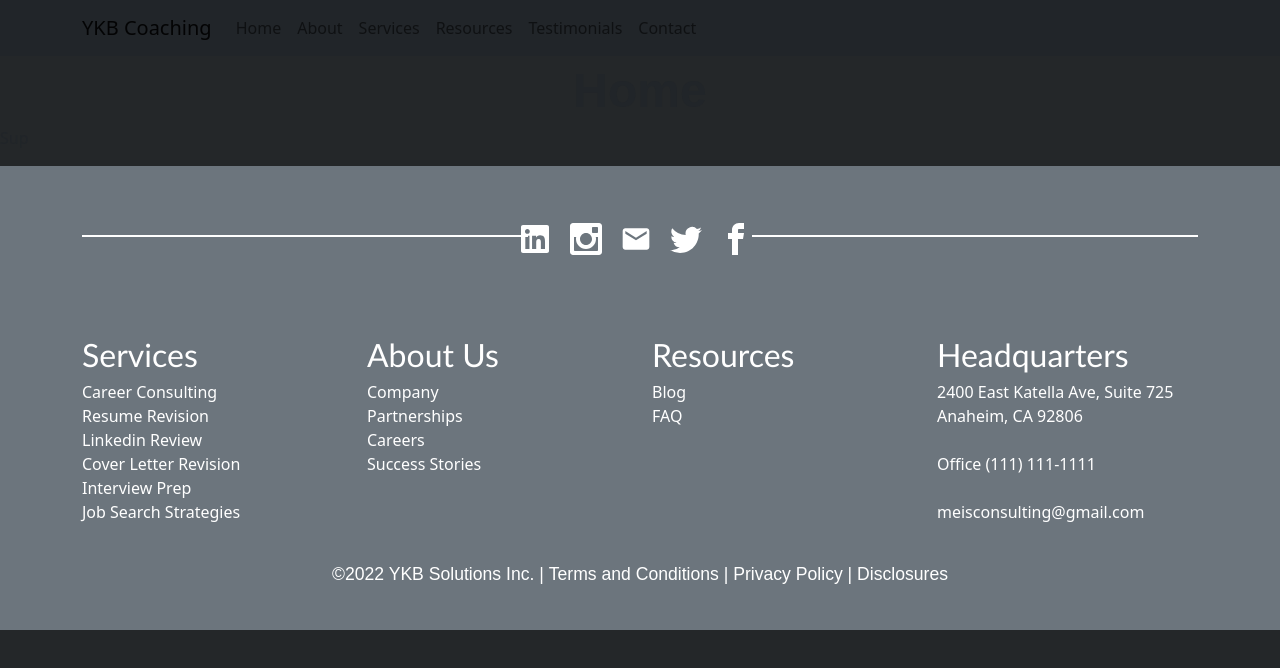
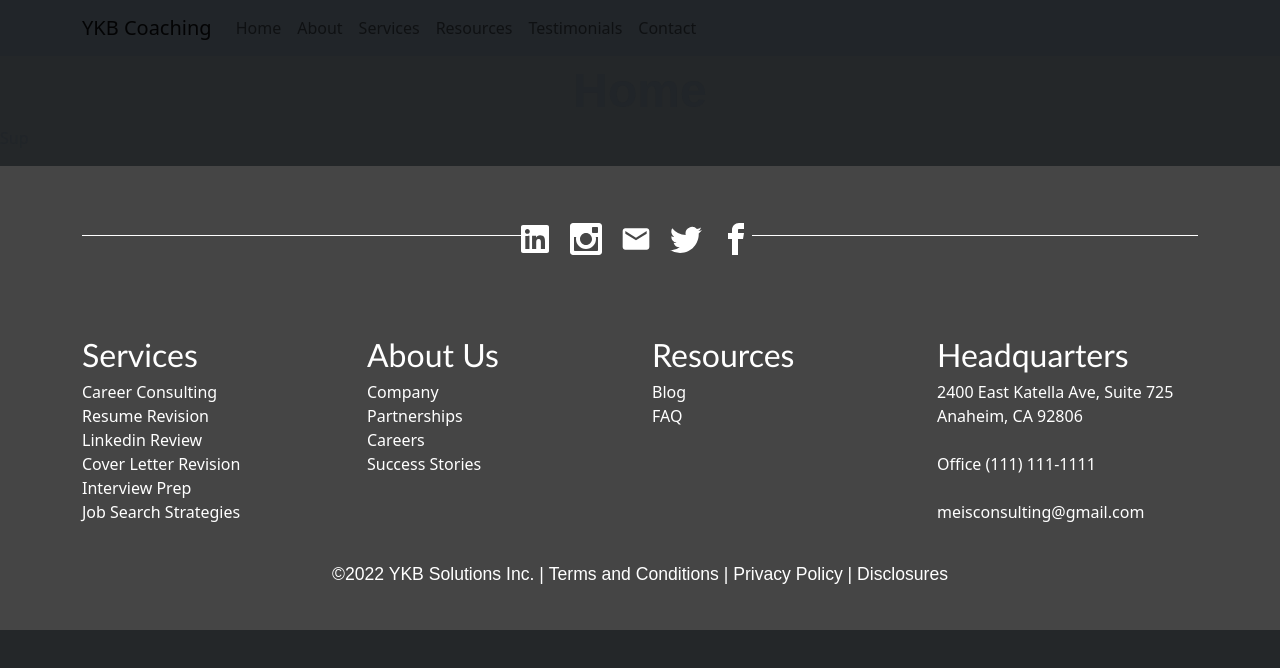
Before and after one commit to jermeewinn/YKB-solutions, a React (Create React App) app: page / in a window 1280 px wide. Shown: the top 668 px of the page. Built offline with nearby package versions, Linux system fonts and the light colour scheme; the HTML template or start-up script is replaced by a standard one.

Commit message:
omitted bg-secondary to enable background color to #454545

```diff
--- a/src/components/Footer/index.js
+++ b/src/components/Footer/index.js
@@ -12,7 +12,7 @@ import FooterBottom from './Footer-Bottom'
 
 function Footer() {
     return (
-        <footer className='w=100 mt-auto bg-secondary p-4 footer-container'>
+        <footer className='w=100 mt-auto p-4'>
             <Container className='container'>
                 <FooterLogos />
                 <Row>
@@ -23,7 +23,6 @@ function Footer() {
                 </Row>
                 <FooterBottom />
             </Container>
-
         </footer>
     );
 };
--- a/src/index.css
+++ b/src/index.css
@@ -91,9 +91,10 @@ h6 {
 }
 
 /* Footer Component Stylings */
-.footer-container {
+footer {
   position: static;
-  margin-bottom: 0
+  margin-bottom: 0;
+  background: #454545;
 }
 
 .copyright {
@@ -132,7 +133,7 @@ hr {
   content: "";
   display: block;
   width: 40%;
-  height: 2px;
+  height: 1px;
   background: white;
   left: 0;
   top: 50%;
@@ -144,7 +145,7 @@ hr {
   content: "";
   display: block;
   width:  40%;
-  height: 2px;
+  height: 1px;
   background: white;
   right: 0;
   top: 50%;
```
